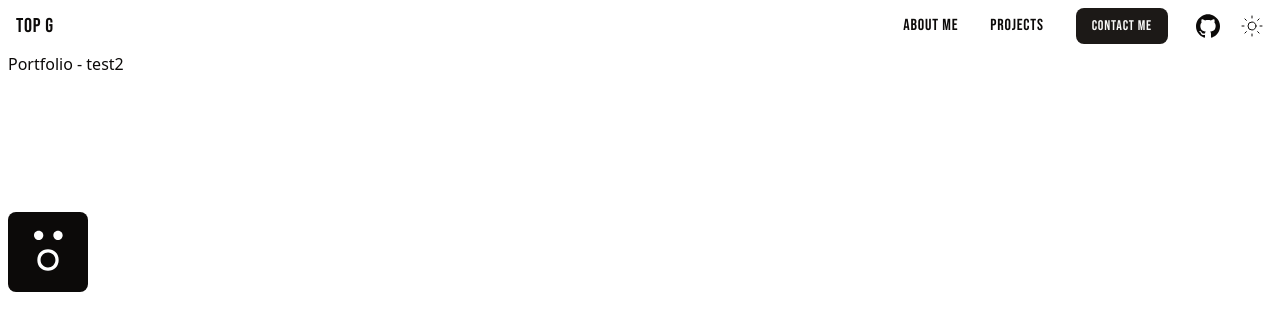
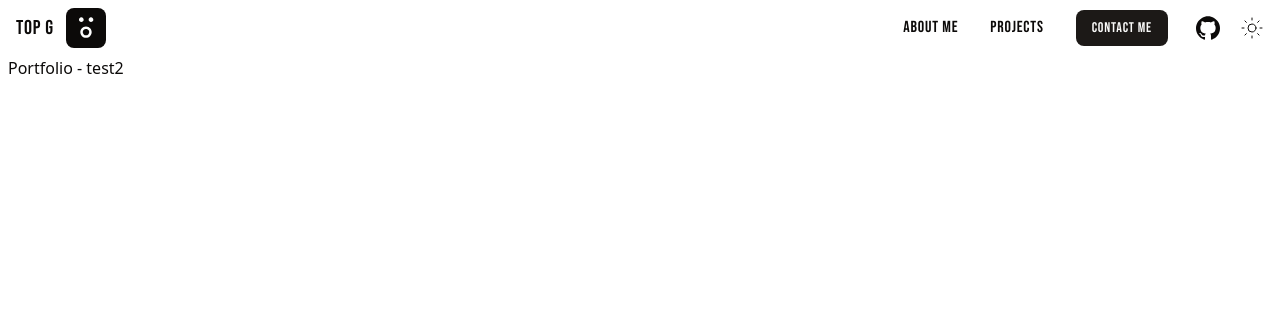
Before and after one commit to Pkson13/portfolio, a Next.js app: page / in a window 1280 px wide. Shown: the top 330 px of the page. Built offline with nearby package versions, Linux system fonts and the light colour scheme.

Commit message:
feat: update face cursor follower let's call him son from now on

```diff
--- a/app/layout.tsx
+++ b/app/layout.tsx
@@ -6,7 +6,7 @@ import Navbar from "@/components/navbar/Navbar";
 import ThemeColorMeta from "@/components/ThemeColorMeta";
 import "@/lib/gsap_setup";
 import ClientWrapper from "@/components/ClientWrapper";
-import CursorFollower from "@/components/cursor_follower/CursorFollower";
+// import CursorFollower from "@/components/cursor_follower/CursorFollower";
 import Morpsvg from "@/components/3d_face/morpsvg";
 
 const geistSans = Geist({
@@ -49,7 +49,7 @@ export default function RootLayout({
           <ClientWrapper>
             <ThemeColorMeta />
             <Navbar />
-            <Morpsvg />
+            {/* <Morpsvg /> */}
             {/* <CursorFollower /> */}
 
             {children}
--- a/components/3d_face/morpsvg.tsx
+++ b/components/3d_face/morpsvg.tsx
@@ -13,7 +13,7 @@ export default function Face() {
     const face = faceRef.current;
     const leftPupil = leftPupilRef.current;
     const rightPupil = rightPupilRef.current;
-    const mouth = mouthRef.current;
+    // const mouth = mouthRef.current;
     let lastElemment: "A" | "DIV" | undefined;
 
     // gsap.to([leftPupil, rightPupil, mouth], {
@@ -46,16 +46,12 @@ export default function Face() {
               morphSVG: "#right-squinted-eye",
             });
 
-            gsap.to("#mouth-outer", {
+            gsap.to("#mouth", {
               //   ease: "bounce.out",
               overwrite: "auto",
-              morphSVG: "#mouth-outer-excited",
+              morphSVG: "#happy-mouth",
             });
-            gsap.to("#mouth-inner", {
-              //   ease: "bounce.out",
-              overwrite: "auto",
-              morphSVG: "#mouth-inner-excited",
-            });
+
             // className="absolute flex size-2 h-0 w-0 items-center justify-center rounded-full border-y-[4px] border-r-[8px] border-y-transparent border-r-black"
             lastElemment = "A";
             break;
@@ -70,20 +66,14 @@ export default function Face() {
               morphSVG: "#normal-right-eye",
             });
 
-            gsap.to("#mouth-outer", {
+            gsap.to("#mouth", {
               height: 1,
               //   ease: "elastic.out",
               overwrite: "auto",
-              morphSVG: "#mouth-outer",
+              morphSVG: "#mouth",
               duration: 0.5,
             });
-            gsap.to("#mouth-inner", {
-              height: 1,
-              //   ease: "elastic.out",
-              overwrite: "auto",
-              morphSVG: "#mouth-inner",
-              duration: 0.5,
-            });
+
             lastElemment = "DIV";
             break;
         }
@@ -108,7 +98,7 @@ export default function Face() {
       const moveX = Math.min(maxMove, distance) * Math.cos(angle);
       const moveY = Math.min(maxMove, distance) * Math.sin(angle);
 
-      gsap.to([leftPupil, rightPupil, "#mouth-outer", "#mouth-inner"], {
+      gsap.to([leftPupil, rightPupil, "#mouth"], {
         x: moveX,
         y: moveY,
         duration: 0.5,
@@ -125,7 +115,7 @@ export default function Face() {
   }, []);
 
   return (
-    <div className="absolute mx-auto mt-40 flex size-20 flex-col items-center justify-center gap-4 rounded-md bg-foreground">
+    <div className="flex size-full flex-col items-center justify-center gap-4 rounded-md bg-foreground">
       <div className="flex gap-3">
         {/* <svg
           className="size-full"
@@ -177,20 +167,15 @@ export default function Face() {
             id="normal-right-eye"
             className="text-background"
           />
+
           <path
-            ref={mouthRef}
-            id="mouth-outer"
-            d="M48.4235 83.5349C45.4745 80.629 44 76.7663 44 71.9468C44 67.1274 45.4745 63.2647 48.4235 60.3588C51.4353 57.4529 55.2941 56 60 56C64.7059 56 68.5333 57.4529 71.4824 60.3588C74.4941 63.2647 76 67.1274 76 71.9468C76 76.7663 74.4941 80.629 71.4824 83.5349C68.5333 86.5116 64.7059 88 60 88C55.2941 88 51.4353 86.5116 48.4235 83.5349Z"
+            d="M59.9995 55.2556C65.2438 55.2556 69.9354 57.6225 73.064 61.3464C75.5543 64.3109 77.0541 68.1349 77.0542 72.3093C77.0542 77.0814 75.0948 81.3965 71.936 84.4919C68.8599 87.5062 64.6464 89.364 59.9995 89.364C55.3528 89.3639 51.14 87.5061 48.064 84.4919C46.3888 82.8504 45.0509 80.8657 44.1636 78.6521C43.3778 76.6916 42.9458 74.5505 42.9458 72.3093C42.9459 70.0683 43.3779 67.9279 44.1636 65.9675C44.8413 64.2766 45.7827 62.7193 46.936 61.3464C50.0645 57.6226 54.7554 55.2558 59.9995 55.2556ZM59.9995 62.6375C57.0257 62.6375 54.3655 63.9799 52.5913 66.0916C51.9373 66.8701 51.4034 67.7537 51.019 68.7126C50.5735 69.8244 50.3277 71.0384 50.3276 72.3093C50.3276 73.5803 50.5735 74.7942 51.019 75.906C51.5223 77.1614 52.2809 78.2875 53.231 79.2185C54.9754 80.9277 57.3644 81.9811 59.9995 81.9812C62.6348 81.9812 65.0245 80.9279 66.769 79.2185C68.5604 77.4631 69.6714 75.0157 69.6714 72.3093C69.6713 69.9419 68.821 67.7727 67.4087 66.0916C65.6345 63.9797 62.9735 62.6375 59.9995 62.6375Z"
             fill="currentColor"
             className="text-background"
-          />
-          <path
-            d="M71.1445 72.3357C70.9322 78.4897 65.7941 83.405 59.6401 83.1926C53.486 82.9803 48.6464 77.7207 48.8588 71.5666C49.0711 65.4126 54.2321 60.5959 60.3862 60.8083C66.5402 61.0206 71.3569 66.1816 71.1445 72.3357Z"
-            fill="currentColor"
-            id="mouth-inner"
-            className="text-foreground"
+            id="mouth"
             ref={mouthRef}
           />
+
           <g className="hidden">
             <g id="squinted-eyes">
               <path
@@ -232,6 +217,14 @@ export default function Face() {
                 id="mouth-inner-shocked"
               />
             </g>
+            <g id="happy">
+              <path
+                id="happy-mouth"
+                d="M70.5811 57.6348C71.3952 57.6349 72.078 58.1873 72.2803 58.9375H72.3428C72.3428 59.0557 72.3402 59.1736 72.3369 59.291C72.339 59.326 72.3428 59.361 72.3428 59.3965C72.3428 59.4868 72.3344 59.5755 72.3213 59.6621C72.1381 62.8266 70.7637 65.6714 68.6387 67.7539C66.4123 69.9355 63.3632 71.2803 60 71.2803C56.6369 71.2803 53.5877 69.9355 51.3613 67.7539C50.149 66.5658 49.1802 65.1294 48.5381 63.5273C48.0572 62.3274 47.762 61.0342 47.6816 59.6826C47.6664 59.5895 47.6572 59.4939 47.6572 59.3965C47.6572 59.3451 47.6598 59.2944 47.6641 59.2441C47.6616 59.1422 47.6572 59.04 47.6572 58.9375H47.7197C47.922 58.1873 48.6048 57.6349 49.4189 57.6348H70.5811ZM53.3613 61.1592C53.4044 61.288 53.4498 61.4156 53.5 61.541C53.8642 62.4494 54.4132 63.2638 55.1006 63.9375C56.3632 65.1747 58.0927 65.9375 60 65.9375C61.9073 65.9375 63.6368 65.1747 64.8994 63.9375C65.6816 63.1709 66.2824 62.2214 66.6377 61.1592H53.3613Z"
+                fill="black"
+              />
+            </g>
+
             {/* <path d="M50.0088 77.1949C47.3363 74.5615 46 71.0609 46 66.6932C46 62.3256 47.3363 58.8251 50.0088 56.1916C52.7382 53.5581 56.2353 55.0579 60.5 55.0579C64.7647 55.0579 68.2333 53.5581 70.9059 56.1916C73.6353 58.8251 75 62.3256 75 66.6932C75 71.0609 73.6353 74.5615 70.9059 77.1949C68.2333 79.8926 64.7647 81.2414 60.5 81.2414C56.2353 81.2414 52.7382 79.8926 50.0088 77.1949Z" fill="#222121"/>
 <path d="M68.7814 66.9298C68.6574 71.503 64.8671 75.1828 60.2939 75.0587C55.7208 74.9346 52.0965 71.0536 52.2206 66.4805C52.3446 61.9073 55.7207 61.399 60.2939 61.5231C64.867 61.6472 68.9055 62.3566 68.7814 66.9298Z" fill="#FFFAFA"/> */}
 
--- a/components/navbar/Navbar.tsx
+++ b/components/navbar/Navbar.tsx
@@ -2,7 +2,7 @@ import Link from "next/link";
 import { ThemeToggle } from "./ThemeToggle";
 import { Button } from "../ui/button";
 import Logo_scramble from "./logo_scramble";
-import Face from "../3d_face/face";
+import Face from "../3d_face/morpsvg";
 
 const Navbar = () => {
   // function handleclick() {
@@ -12,6 +12,9 @@ const Navbar = () => {
   return (
     <nav className="nav sticky top-0 left-0 flex w-full items-center gap-3 rounded-2xl p-2 font-(family-name:--font-bebas-neue) font-medium tracking-wider sm:p-2">
       <Logo_scramble />
+      <span className="size-10">
+        <Face />
+      </span>
       {/* <Face></Face> */}
       <div className="ml-auto hidden items-center gap-8 sm:flex">
         <Link href={"about"} className="">
```
